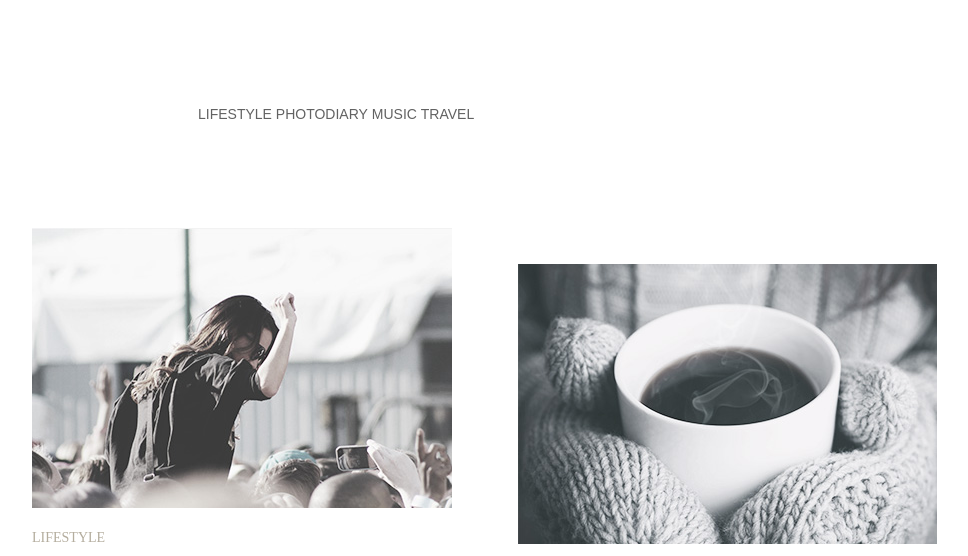
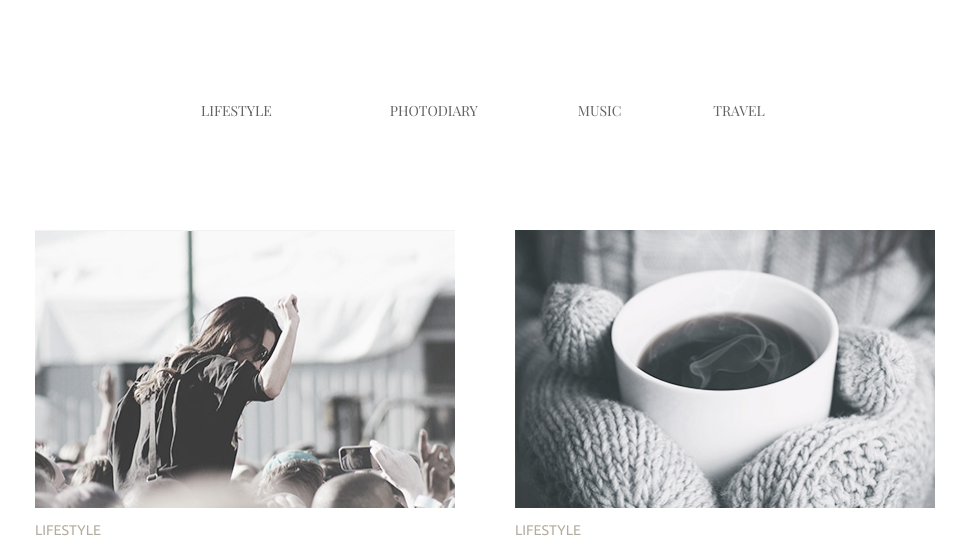
Before and after one commit to Shaitan84/module-03, a plain HTML site: page index.html in a window 1280 px wide. Shown: the top 556 px of the page, without its empty margins (154-1122 px from the left). Drawn offline with nearby package versions, Linux system fonts and the light colour scheme; files whose address does not match are found by name.

Commit message:
finalized CSS

```diff
--- a/css/style.css
+++ b/css/style.css
@@ -1,5 +1,10 @@
+main,
+header {
+    font-size: 0px;
+}
+
 body {
-    font-family: "Playfair Display", "Arial", serif;
+    font-family: "Playfair Display", "Arial", sans-serif;
     color: #626262;
     font-size: 14px;
     line-height: 24px;
@@ -7,8 +12,30 @@ body {
     padding: 0px;
 }
 
+.first-child a:hover {
+    color: #03a9f4;
+}
+
+.first-child {
+    margin-right: 118px;
+}
+
+.second-child {
+    margin-right: 100px;
+}
+
+.third-child {
+    margin-right: 92px;
+}
+
+img {
+    width: 420px;
+    height: 278px;
+    display: block;
+}
+
 .conteiner {
-    width: 908px;
+    width: 902px;
     margin: 0 auto;
 }
 
@@ -20,8 +47,8 @@ section {
     display: inline-block;
     margin: 0px;
     padding: 0px 0px 132px 0px;
-    width: 422px;
-    height: 478px;
+    width: 420px;
+    font-size: 14px;
 }
 
 section:nth-child(5) {
@@ -48,10 +75,7 @@ section:nth-child(6) {
     color: #626262;
     line-height: 17px;
     display: inline-block;
-}
-
-.features li {
-    list-style: none;
+    font-size: 14px;
 }
 
 .features-title-more {
@@ -81,4 +105,6 @@ section:nth-child(6) {
     background-color: #fff;
     border: 1px solid #000;
     padding: 0px;
+    display: inline-block;
+    margin: 0px 358px 70px;
 }
--- a/index.html
+++ b/index.html
@@ -1,10 +1,14 @@
 <!DOCTYPE html>
-<html lang="zxx">
+<html lang="en">
 
 <head>
     <meta charset="UTF-8" />
     <meta name="viewport" content="width=device-width, initial-scale=1.0" />
     <title>module-03</title>
+    <link
+        href="https://fonts.googleapis.com/css2?family=Playfair+Display:wght@400;700;900&family=Ubuntu:wght@300;400;700&display=swap"
+        rel="stylesheet">
+    <link href="https://fonts.googleapis.com/css2?family=Ubuntu:wght@300;400;700&display=swap" rel="stylesheet">
     <link rel="stylesheet" href="css/normalize.css" />
     <link rel="stylesheet" href="css/style.css" />
 </head>
@@ -13,16 +17,16 @@
     <header class="page-header">
         <nav>
             <ul class="site-navigation">
-                <li>
+                <li class="first-child">
                     <a href="#">lifestyle</a>
                 </li>
-                <li>
+                <li class="second-child">
                     <a href="#">photodiary</a>
                 </li>
-                <li>
+                <li class="third-child">
                     <a href="#">music</a>
                 </li>
-                <li>
+                <li class="fourth-child">
                     <a href="#">travel</a>
                 </li>
             </ul>
```
